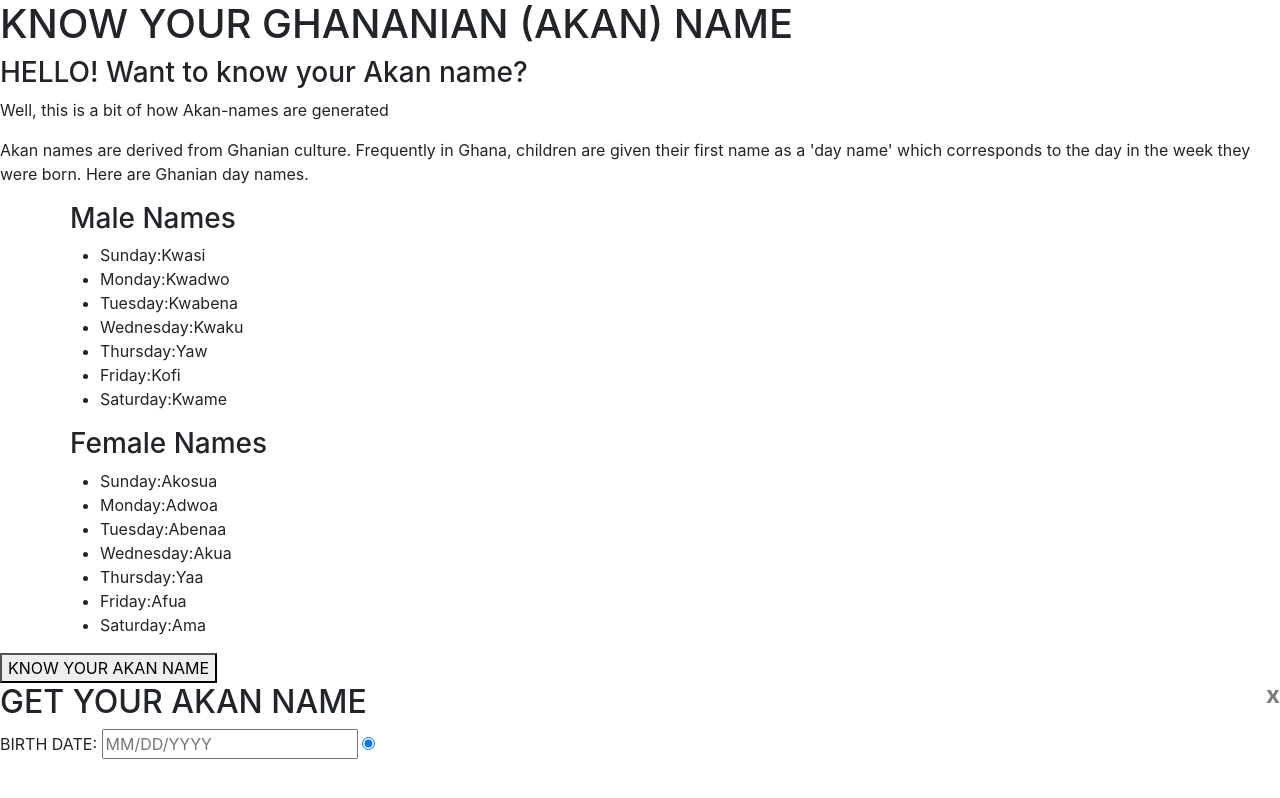
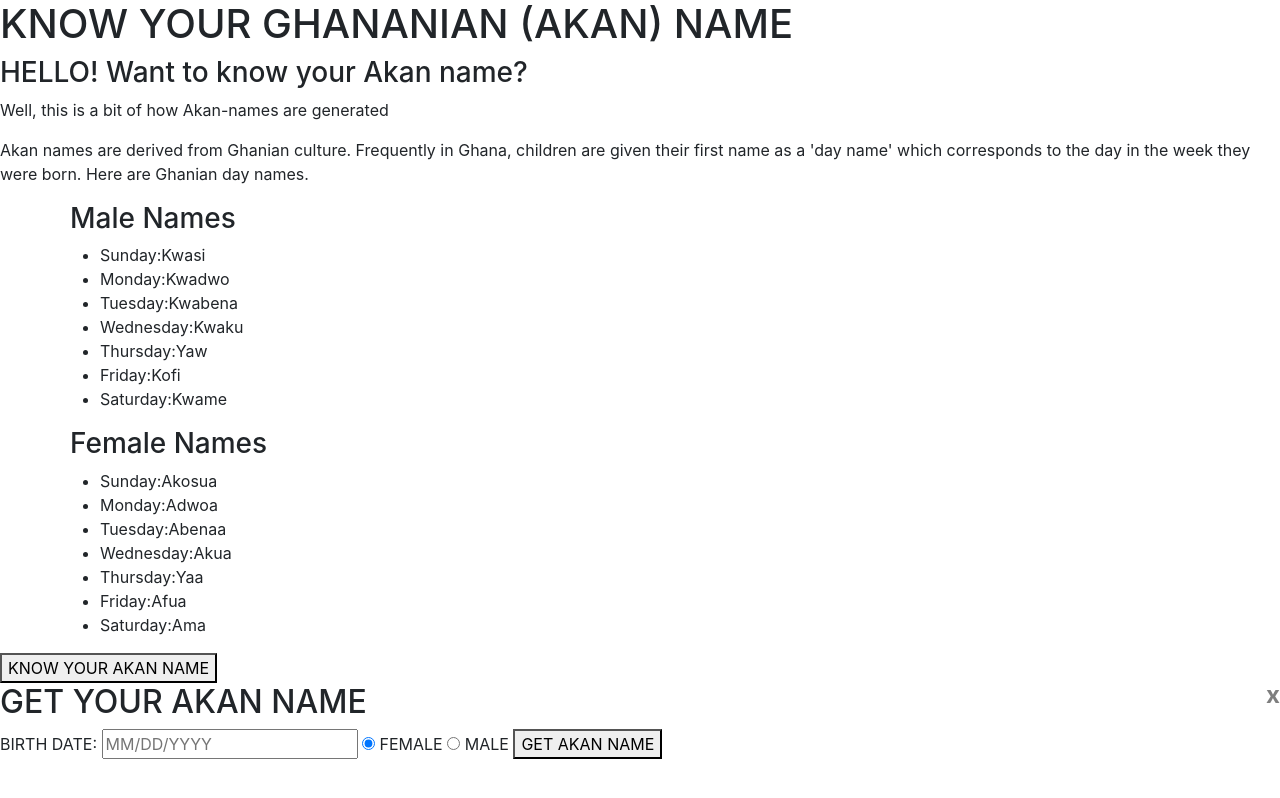
Before and after one commit to david8203/week2ip, a plain HTML site: page index.html in a window 1280 px wide. Drawn offline with nearby package versions, Linux system fonts and the light colour scheme.

Commit message:
this adds radio buttons for female male and akan names

```diff
--- a/index.html
+++ b/index.html
@@ -67,6 +67,16 @@
                   id="female"
                   checked="checked"
                 />
+                FEMALE
+              </label>
+              <label class="form-check-label">
+                <input class="field" type="radio" name="gender" id="male" />
+                MALE
+              </label>
+              <button type="submit" class="submit-btn" onclick="dayOfBirth()">
+                GET AKAN NAME
+              </button>
+            </form>
 
 
 
```
